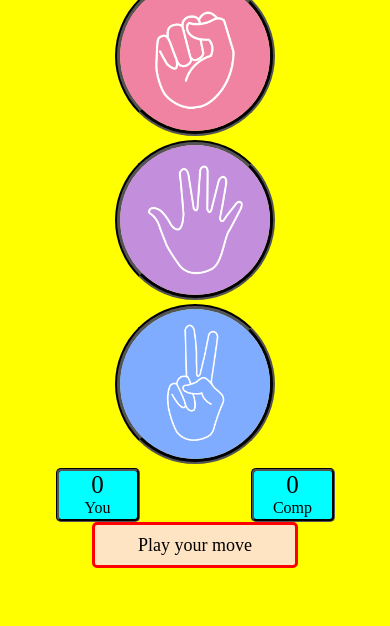
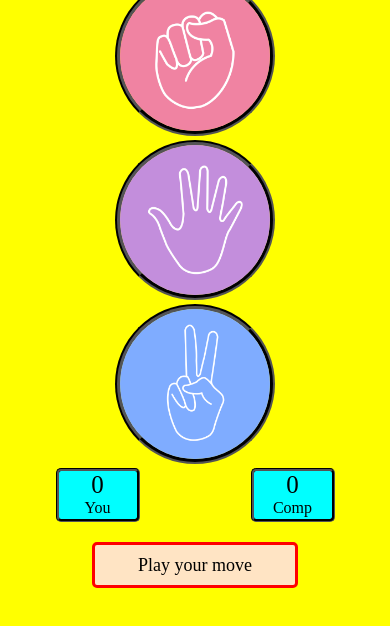
Before and after one commit to kamleshgurjarpalwas/rockpapersicssor, a plain HTML site: page index.html in a window 390 px wide. Shown: the part 56-682 px from the top of the page. Drawn offline with Linux system fonts and the light colour scheme.

Commit message:
add some margin in msgContainer

```diff
--- a/style.css
+++ b/style.css
@@ -109,4 +109,7 @@ img {
     display: flex;
     justify-content: space-around;
   }
+  .msgContainer{
+    margin-top: 20px;
+  }
 }
```
